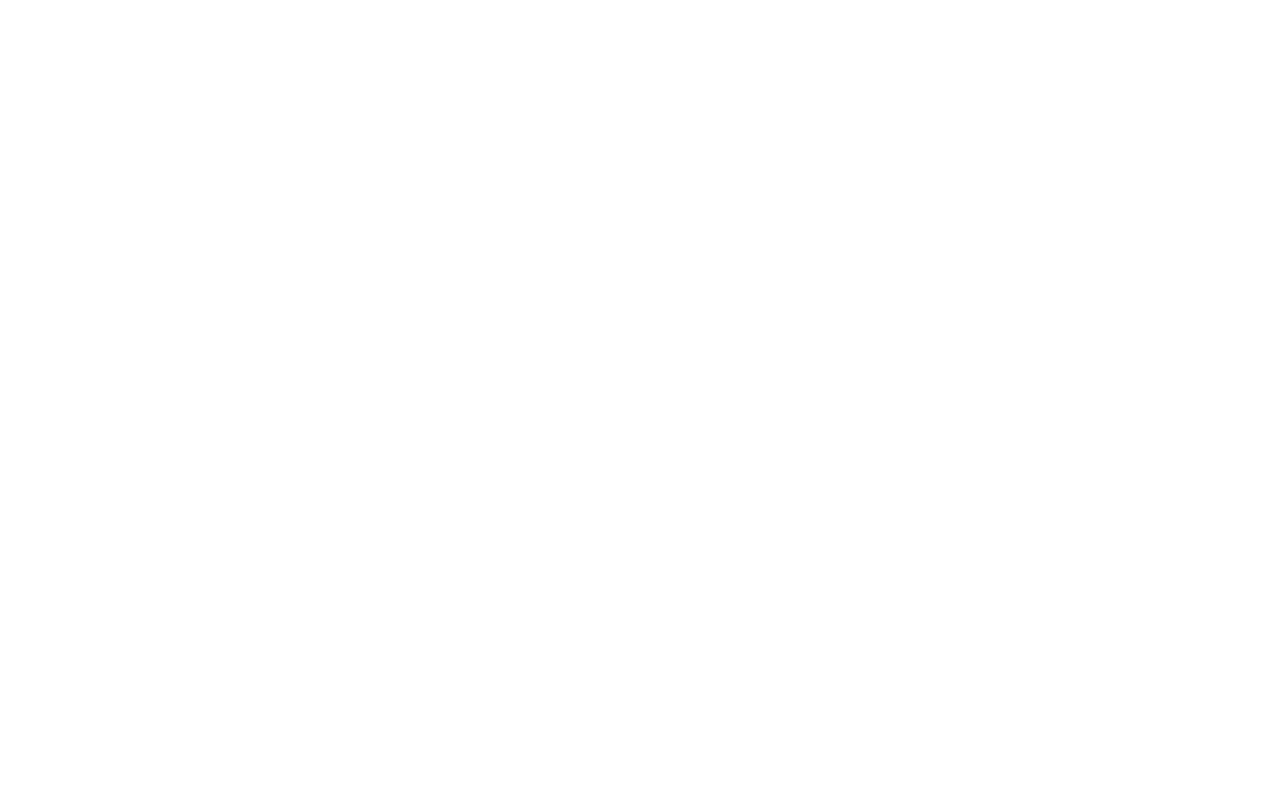
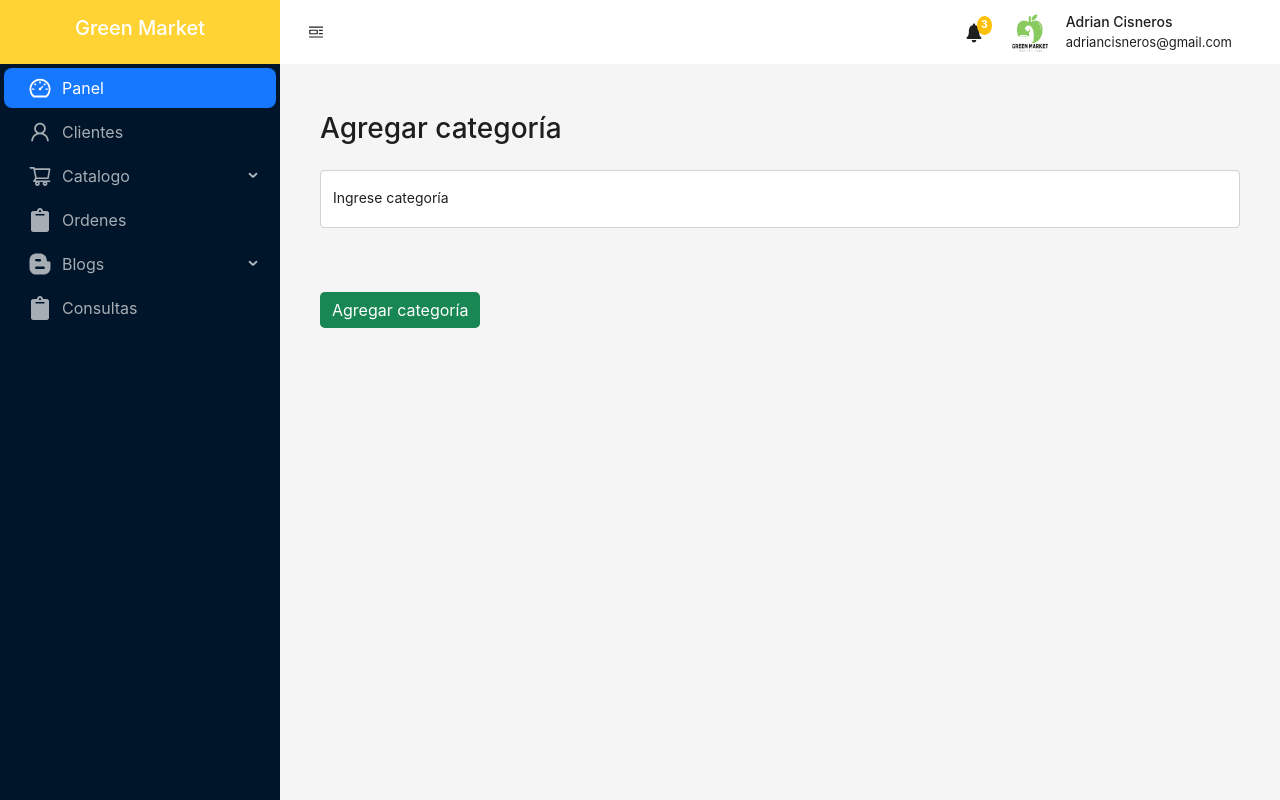
Before and after one commit to bernibauque/Admin_Panel, a React (Create React App) app: page /admin/category in a window 1280 px wide. Before the commit this address had no page. Built offline with nearby package versions, Linux system fonts and the light colour scheme.

Commit message:
Agregando addcategory

```diff
--- a/src/App.js
+++ b/src/App.js
@@ -17,6 +17,7 @@
 import Addblog from './pages/Addblog';
 import Addblogcat from './pages/Addblogcat';
 import Addcolor from './pages/Addcolor';
+import Addcat from './pages/Addcat';
 
 function App() {
   return (
@@ -37,6 +38,7 @@
           <Route path='list-color' element={<Colorlist />} />
           <Route path='color' element={<Addcolor />} />
           <Route path='list-category' element={<Categorylist />} />
+          <Route path='category' element={<Addcat />} />
           <Route path='list-brand' element={<Brandlist />} />
           <Route path='list-product' element={<Productlist />} />
         </Route>
--- /dev/null
+++ b/src/pages/Addcat.js
@@ -0,0 +1,23 @@
+import React from 'react';
+import CustomInput from "../components/CustomInput";
+
+const Addcat = () => {
+    return (
+        <div>
+            <h3 className='mb-4'>Agregar categoría</h3>
+            <div>
+                <form action=''>
+                    <CustomInput type='text' label='Ingrese categoría' />
+                    <button
+                        className='btn btn-success border-0 rounded-3 my-5'
+                        type='submit'
+                    >
+                        Agregar categoría
+                    </button>
+                </form>
+            </div>
+        </div>
+    )
+}
+
+export default Addcat
```
